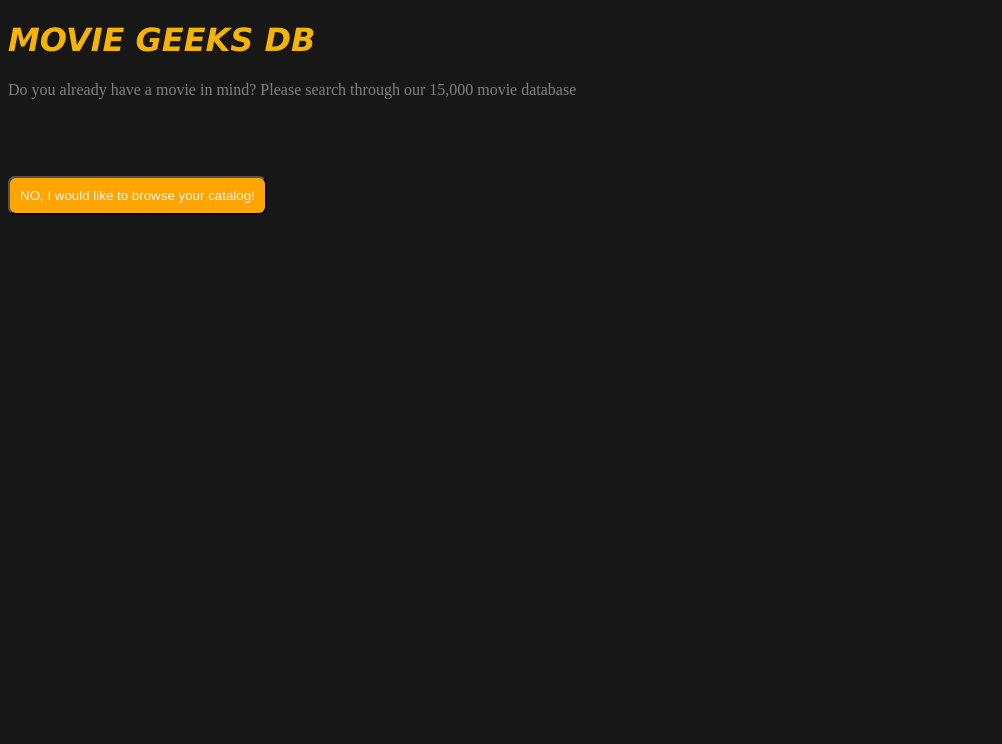
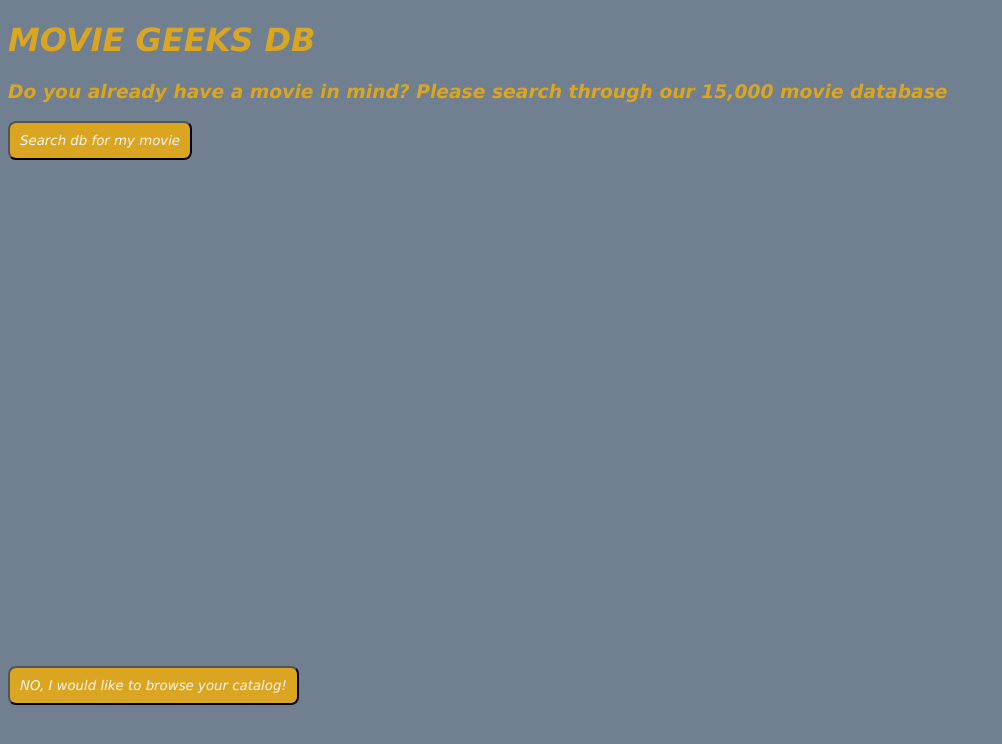
Before and after one commit to jeffng5/Movie_Recommender, a Flask app: page / in a window 1280 px wide. Shown: the top 744 px of the page, without its empty margins (0-1002 px from the left). Run offline with Flask 2, Linux system fonts and the light colour scheme.

Commit message:
changed front end slightly

```diff
--- a/static/style.css
+++ b/static/style.css
@@ -1,22 +1,42 @@
+body{
+  background-color: slategrey;
+}
 h1 {
-    font-family: Verdana, Geneva, Tahoma, sans-serif;
+    color: goldenrod;
+    font-family: Verdana, sans-serif;
     font-style: oblique;
 }
 
-div {
-    color: grey;
-    /* box-sizing: border-box; */
+h3 {
+    color: goldenrod;
+    font-family: Verdana, sans-serif;
+    font-style: oblique;
+
   }
 
-  /* :focus {
-   /* TODO }*/
+button#searchbar {
+    font-family: Verdana, sans-serif;
+    font-style: oblique;
+    left: 150px;
+    border-radius : 8px;
+    padding: 10px;
+    background-color: goldenrod;
+    color: whitesmoke;
 
+  }
 
-  body {
-    color: rgb(245, 178, 8);
-    background: rgb(23, 23, 23)}
+button#catalog {
+    font-family: Verdana, sans-serif;
+    position: absolute;
+    bottom: 95px;
+    font-style: oblique;
+    border-radius : 8px;
+    padding: 10px;
+    color: whitesmoke;
+    background-color: goldenrod;
+  }
 
-  input#fruit {
+  /* input#fruit {
     color: white;
     font-size: medium;
   }
@@ -42,7 +62,7 @@ div {
   }
   /* .search-container .suggestions {
 
-  } */
+  }
 
   option {
     background-color: darkcyan;
@@ -56,12 +76,4 @@ div {
   input[placeholder]{
      color:whitesmoke;
   }
-
-  button {
-    position: absolute;
-    bottom: 585px;
-    border-radius : 8px;
-    padding: 10px;
-    background-color:orange;
-    color: whitesmoke;
-  }
+ */
--- a/templates/home.html
+++ b/templates/home.html
@@ -1,22 +1,22 @@
 <!DOCTYPE html>
 <html lang="en">
-
 <head>
   <meta charset="UTF-8">
   <title>Movie Recommender</title>
 <script  src="static/script.js"></script>
-<link rel = "stylesheet" href="static/style.css">
+<link rel = "stylesheet" href="static/style.css" type="text/css">
 </head>
 <body>
 <h1>MOVIE GEEKS DB</h1>
 
-<div class="body">
-Do you already have a movie in mind? Please search through our 15,000 movie database
+
+<h3>Do you already have a movie in mind? Please search through our 15,000 movie database</h3>
 <form action="/search">
-<button>Search db for my movie</button>
+<button id="searchbar">Search db for my movie</button>
 </form>
 <form action="/catalog">
-<button>NO, I would like to browse your catalog!</button>
+<button id="catalog">NO, I would like to browse your catalog!</button>
 </form>
-</body>
+
+  </body>
 </html>
```
